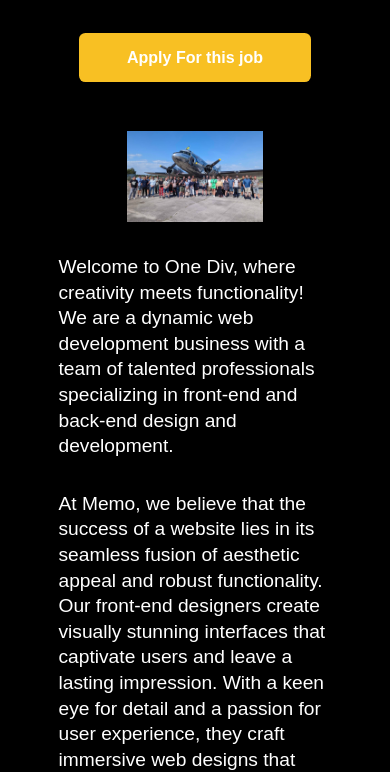
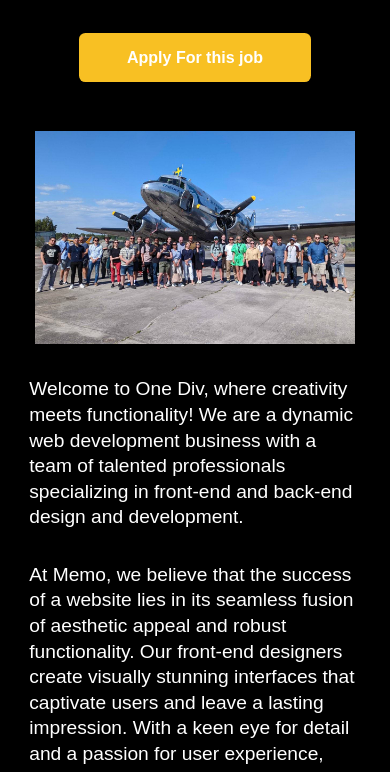
Before and after one commit to AlbenPH/Web, a plain HTML site: page careers.html in a window 390 px wide. Shown: the part 433-1205 px from the top of the page. Drawn offline with Linux system fonts and the light colour scheme.

Commit message:
Mobile responsiveness update
Make the mobile design better

```diff
--- a/careers.css
+++ b/careers.css
@@ -116,4 +116,10 @@ text-align: center;
 .department,.role,.location,.remote-status{
     min-width: 90%;
 }
+.job{
+    width: 85%;
 }
+.about-company img{
+    width: 20rem;
+}
+}
```
